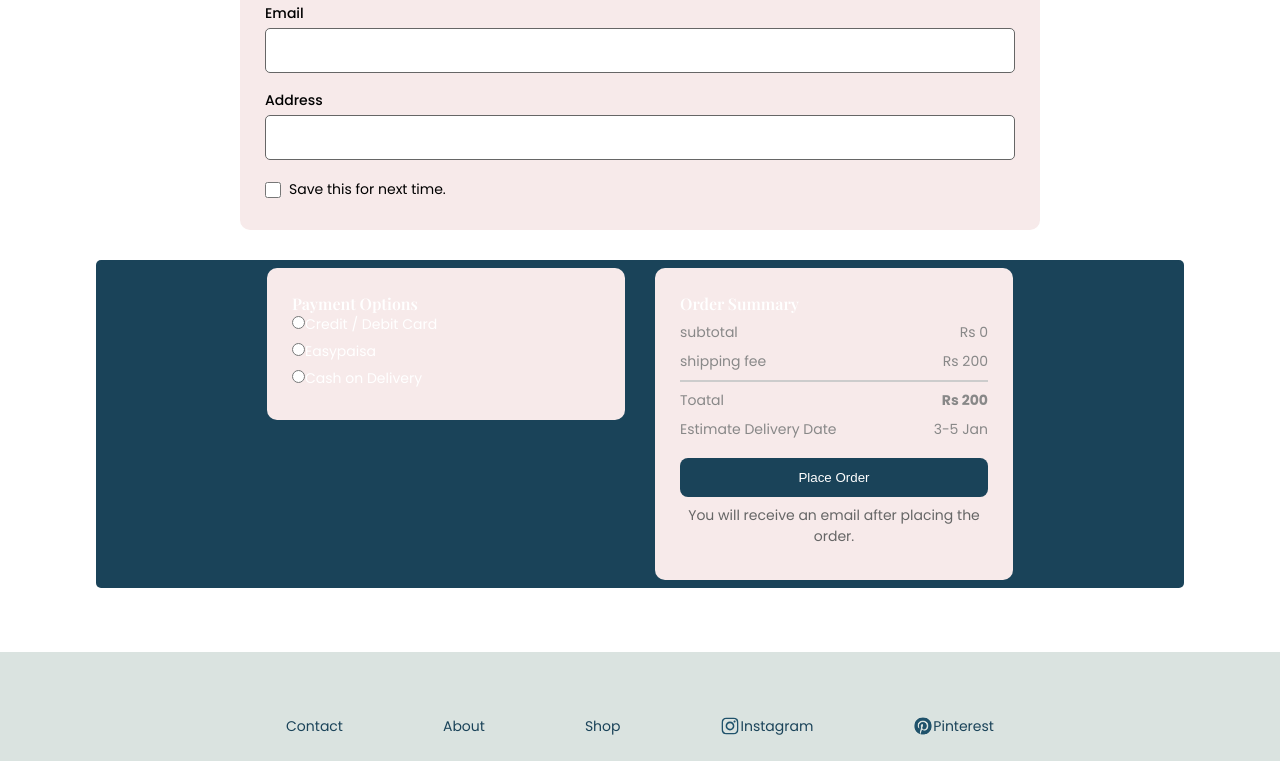
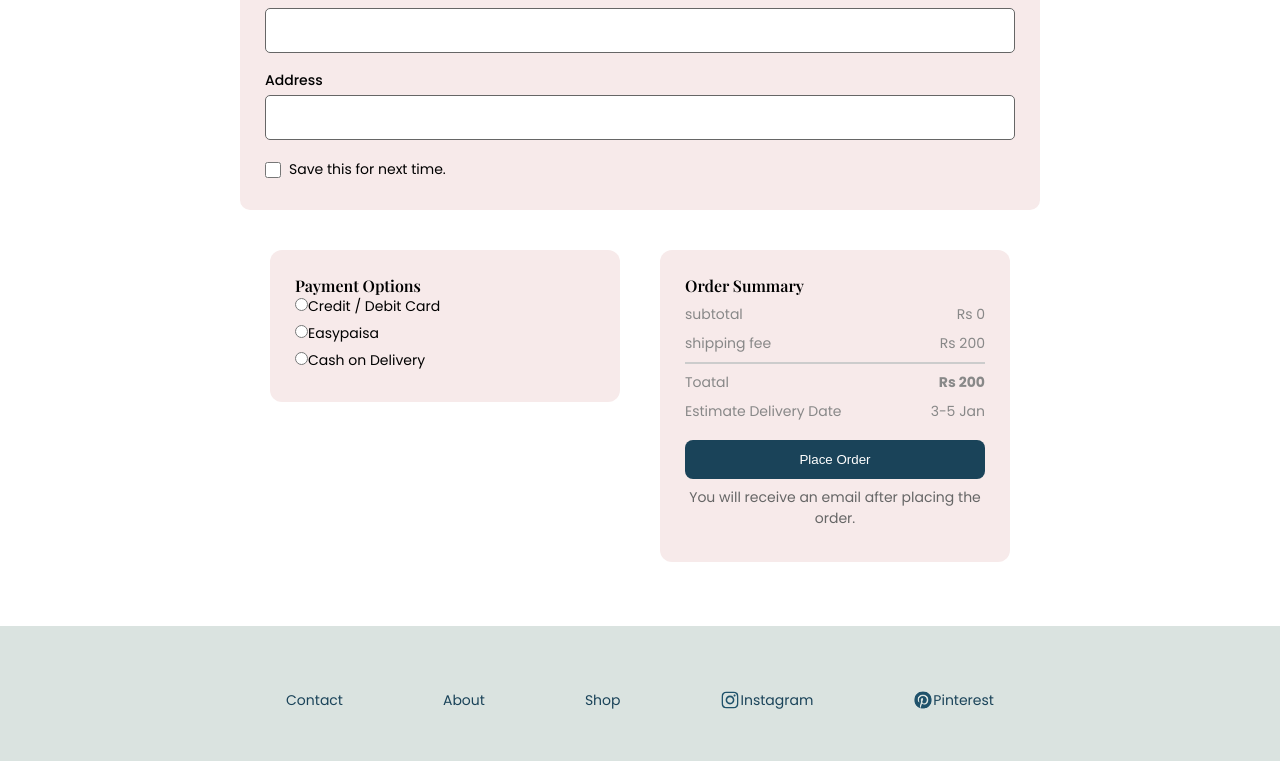
Before and after one commit to syedamaryamazhar/Beryl-Blue-Studio-Complete, a React (Vite) app in the folder bbs-proj/: page /checkout in a window 1280 px wide. Shown: the part 869-1630 px from the top of the page. Built offline with nearby package versions, Linux system fonts and the light colour scheme.

Commit message:
Made changes in Checkout page

```diff
--- a/bbs-proj/src/pages/Checkout.css
+++ b/bbs-proj/src/pages/Checkout.css
@@ -23,6 +23,13 @@ body{
     margin: 0px auto;
     padding:0 auto;
 }
+
+main {
+  width: 85%;
+  margin: 0 auto;
+  text-align: center;
+}
+
 
 
 
@@ -76,7 +83,7 @@ body{
             padding: 25px;
             text-align: left;
             max-width: 800px;
-            margin: 0 auto 30px;
+            margin: 0 auto 40px;
         }
 
         .delivery-info h3{
@@ -129,22 +136,24 @@ body{
          cursor: pointer;
         }
 
-        .checkout{
+       .check {
         display: flex;
         justify-content: center;
+         gap: 40px;
         align-items: flex-start;
-            gap: 30px;
-            flex-wrap: wrap;
+        margin-bottom: 60px;
+        background-color: transparent;
 }
 
-        .payment , .summary {
+
+        .payment,.summary {
         background-color: #F7EAEA;
         padding: 25px;
-            border-radius: 10px;
-            flex: 1;
-            max-width: 358px;
+       border-radius: 12px;
+        width: 350px;
         text-align: left;
 }
+
 
         .payment h4 , .summary h4{
             font-family: 'Playfair Display';
--- a/bbs-proj/src/pages/Checkout.jsx
+++ b/bbs-proj/src/pages/Checkout.jsx
@@ -38,7 +38,7 @@ const handleChange =(e) => {
 const placeOrder = () => {
     const {name , phone , email , adreess} =formData;
 
-    if(!name || !phone || !email || !address || !payment){
+    if(!name || !phone || !email || !adreess || !payment){
         alert("Please fill all fields and select a payment method.");
         return;
     }
@@ -113,7 +113,7 @@ return(
             </form>
         </section>
 
-        <div className="checkout">
+        <div className="check">
             <div className="payment">
                 <h4>Payment Options</h4>
                 <label>
```
Lines whose indentation alone changed are shown as unchanged.
